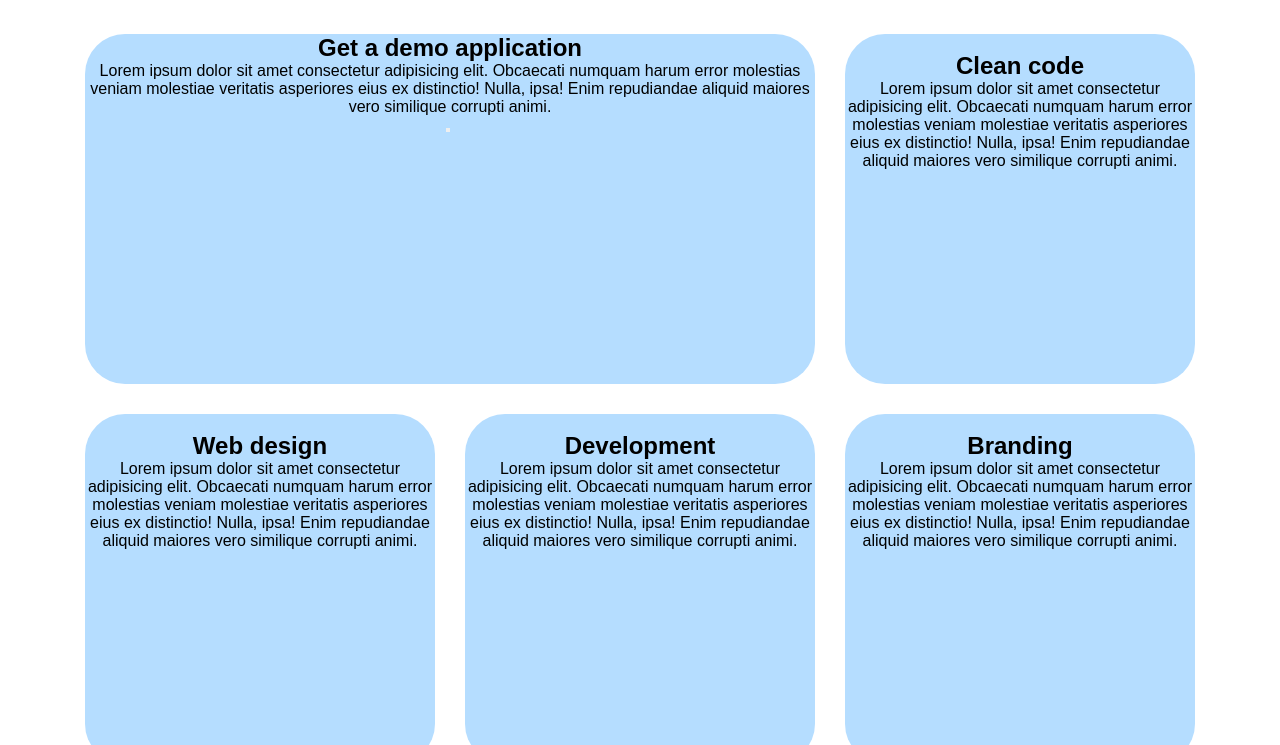
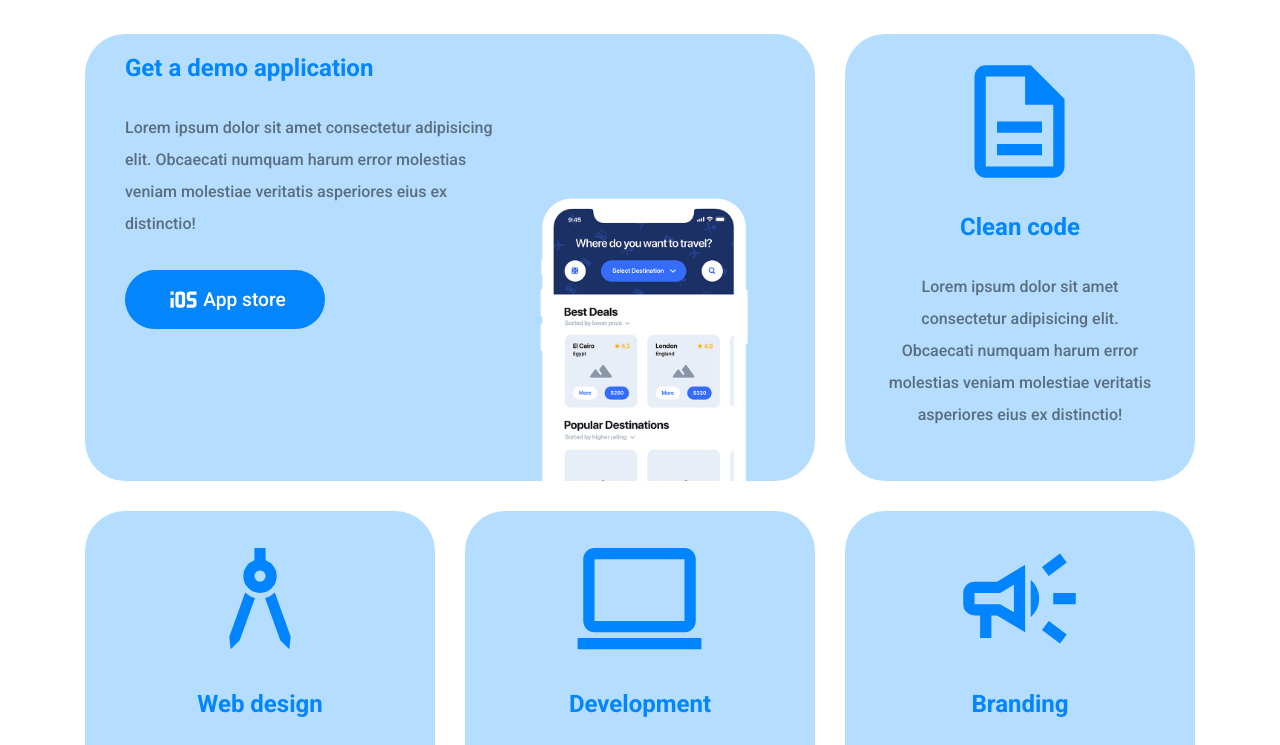
Before and after one commit to salvatorebriga/htmlcss-responsive-layout, a plain HTML site: page index.html in a window 1280 px wide. Shown: the part 71-816 px from the top of the page. Drawn offline with Linux system fonts and the light colour scheme.

Commit message:
added and stylized jumbo (responsive)

```diff
--- a/css/style.css
+++ b/css/style.css
@@ -6,7 +6,8 @@ reset
     margin: 0;
     padding: 0;
     box-sizing: border-box;
-    font-family: Arial, Helvetica, sans-serif;
+    font-family: "Roboto", sans-serif;
+    font-style: normal;
 }
 
 /**********
@@ -47,11 +48,64 @@ jumbo
 }
 
 .jumbo .card{
-    height: 350px;
     background-color: #b5ddff;
+    text-align: center;
     border-radius: 40px;
-    text-align: center;
+    padding-top: 20px;
+    padding-bottom: 20px;
+    padding-left: 40px;
+    padding-right: 40px;
+    height: 100%;
 }
+
+.jumbo .col:first-child .card{
+    padding-bottom: 0px;
+}
+
+.jumbo h2{
+    color: #0386fd;
+    margin-bottom: 30px;
+}
+
+.jumbo .store{
+    background-color: #0386fd;
+    border-radius: 40px;
+    padding: 10px;
+    max-width: 200px;
+    margin: 0 auto;
+    font-weight: 500;
+    color: white;
+    margin-bottom: 30px;
+    display: flex;
+    align-items: center;
+    justify-content: center;
+    font-size: larger;
+}
+
+.jumbo .store img{
+    width: 39px;
+    height: 100%;
+    filter: brightness(0) saturate(100%) invert(100%) sepia(0%) saturate(7484%) hue-rotate(236deg) brightness(103%) contrast(105%);
+}
+
+.jumbo p{
+    margin-bottom: 30px;
+    line-height: 2;
+    font-weight: 500;
+    color: #5a6e7f;
+}
+
+.jumbo .phone{
+    width: 60%;
+}
+
+.jumbo .icons{
+    width: 50%;
+    margin-bottom: 20px;
+    filter: brightness(0) saturate(100%) invert(36%) sepia(87%) saturate(3757%) hue-rotate(196deg) brightness(105%) contrast(101%);
+}
+
+
 
 /**************
 planning
@@ -189,6 +243,14 @@ MEDIA*
         width: calc(100% / 3 * 2 - 30px);
     }
 
+    .jumbo .col:first-child .card{
+        text-align: left;
+    }
+
+    .jumbo .col:first-child .card .store{
+        width: 300px;
+    }
+
     .with-us .col:first-child{
         width: 100%;
     }
@@ -217,6 +279,10 @@ MEDIA*
     jumbo
     **********/
 
+    .jumbo .store{
+        margin: 0;
+        margin-bottom: 40px;
+    }
 }
 
 @media screen and (min-width: 1200px){
@@ -276,11 +342,24 @@ MEDIA*
     jumbo
     **********/
 
+    .jumbo .col:first-child .card{
+        display: flex;
+    }
 
+    .phone-container{
+        width: 40%;
+        display: flex;
+        align-items: flex-end;
+    }
+
+    .text-container{
+        width: 60%;
+    }
+
+    .jumbo .phone{
+        width: 100%;
+    }
 }
 
 @media screen and (min-width: 1300px){
-    header .nav > li > a{
-        font-size: initial;
-    }
 }
--- a/index.html
+++ b/index.html
@@ -4,19 +4,22 @@
     <meta charset="UTF-8">
     <meta name="viewport" content="width=device-width, initial-scale=1.0">
     <script src="https://kit.fontawesome.com/7711c3f1fc.js" crossorigin="anonymous"></script>
+    <link rel="preconnect" href="https://fonts.googleapis.com">
+    <link rel="preconnect" href="https://fonts.gstatic.com" crossorigin>
+    <link href="https://fonts.googleapis.com/css2?family=Roboto:ital,wght@0,100;0,300;0,400;0,500;0,700;0,900;1,100;1,300;1,400;1,500;1,700;1,900&display=swap" rel="stylesheet">
     <link rel="stylesheet" href="css/style.css">
     <title>Document</title>
 </head>
 <body>
 
     <header>
-        <div class="container-head">
+        <div class="container">
             <div class="row">
                 <div class="col flex align-l">
                     <img src="img/logo.png" alt="">
                 </div>
                 <div class="col flex align-r">
-                    <img class="hamburger" src="img/hamburger-button.png" alt="">
+                    <img class="hamburger" src="img/menu.svg" alt="">
                     <ul class="nav">
                         <li><a href="">Planning</a></li>
                         <li><a href="">Testimonials</a></li>
@@ -35,57 +38,56 @@
                 <div class="row">
                     <div class="col">
                         <div class="card">
-                            <h2>Get a demo application</h2>
-                            <p>
-                                Lorem ipsum dolor sit amet consectetur adipisicing elit.
-                                Obcaecati numquam harum error molestias veniam molestiae veritatis asperiores eius ex distinctio! Nulla, ipsa!
-                                Enim repudiandae aliquid maiores vero similique corrupti animi.
-                            </p>
-                            <button></button>
-                            <img src="" alt="">
+                            <div class="text-container">
+                                <h2>Get a demo application</h2>
+                                <p>
+                                    Lorem ipsum dolor sit amet consectetur adipisicing elit.
+                                    Obcaecati numquam harum error molestias veniam molestiae veritatis asperiores eius ex distinctio!
+                                </p>
+                                <div class="store"><img src="img/ios.svg" alt=""><span>App store</span></div>
+                            </div>
+                            <div class="phone-container">
+                                <img class="phone" src="img/phone.png" alt="">
+                            </div>
                         </div>
                     </div>
                     <div class="col">
                         <div class="card">
-                            <img src="" alt="">
+                            <img class="icons" src="img/description.svg" alt="">
                             <h2>Clean code</h2>
                             <p>
                                 Lorem ipsum dolor sit amet consectetur adipisicing elit.
-                                Obcaecati numquam harum error molestias veniam molestiae veritatis asperiores eius ex distinctio! Nulla, ipsa!
-                                Enim repudiandae aliquid maiores vero similique corrupti animi.
+                                Obcaecati numquam harum error molestias veniam molestiae veritatis asperiores eius ex distinctio!
                             </p>
                         </div>
                     </div>
                     <div class="col">
                         <div class="card">
-                            <img src="" alt="">
+                            <img class="icons" src="img/architecture.svg" alt="">
                             <h2>Web design</h2>
                             <p>
                                 Lorem ipsum dolor sit amet consectetur adipisicing elit.
-                                Obcaecati numquam harum error molestias veniam molestiae veritatis asperiores eius ex distinctio! Nulla, ipsa!
-                                Enim repudiandae aliquid maiores vero similique corrupti animi.
+                                Obcaecati numquam harum error molestias veniam molestiae veritatis asperiores eius ex distinctio!
                             </p>
                         </div>
                     </div>
                     <div class="col">
                         <div class="card">
-                            <img src="" alt="">
+                            <img class="icons" src="img/computer.svg" alt="">
                             <h2>Development</h2>
                             <p>
                                 Lorem ipsum dolor sit amet consectetur adipisicing elit.
-                                Obcaecati numquam harum error molestias veniam molestiae veritatis asperiores eius ex distinctio! Nulla, ipsa!
-                                Enim repudiandae aliquid maiores vero similique corrupti animi.
+                                Obcaecati numquam harum error molestias veniam molestiae veritatis asperiores eius ex distinctio!
                             </p>
                         </div>
                     </div>
                     <div class="col">
                         <div class="card">
-                            <img src="" alt="">
+                            <img class="icons" src="img/campaign.svg" alt="">
                             <h2>Branding</h2>
                             <p>
                                 Lorem ipsum dolor sit amet consectetur adipisicing elit.
-                                Obcaecati numquam harum error molestias veniam molestiae veritatis asperiores eius ex distinctio! Nulla, ipsa!
-                                Enim repudiandae aliquid maiores vero similique corrupti animi.
+                                Obcaecati numquam harum error molestias veniam molestiae veritatis asperiores eius ex distinctio!
                             </p>
                         </div>
                     </div>
```
Also changed, not shown: img/architecture.svg (added), img/campaign.svg (added), img/computer.svg (added), img/description.svg (added), img/hamburger-button.png (deleted), img/ios.svg (added), img/menu.svg (added).
